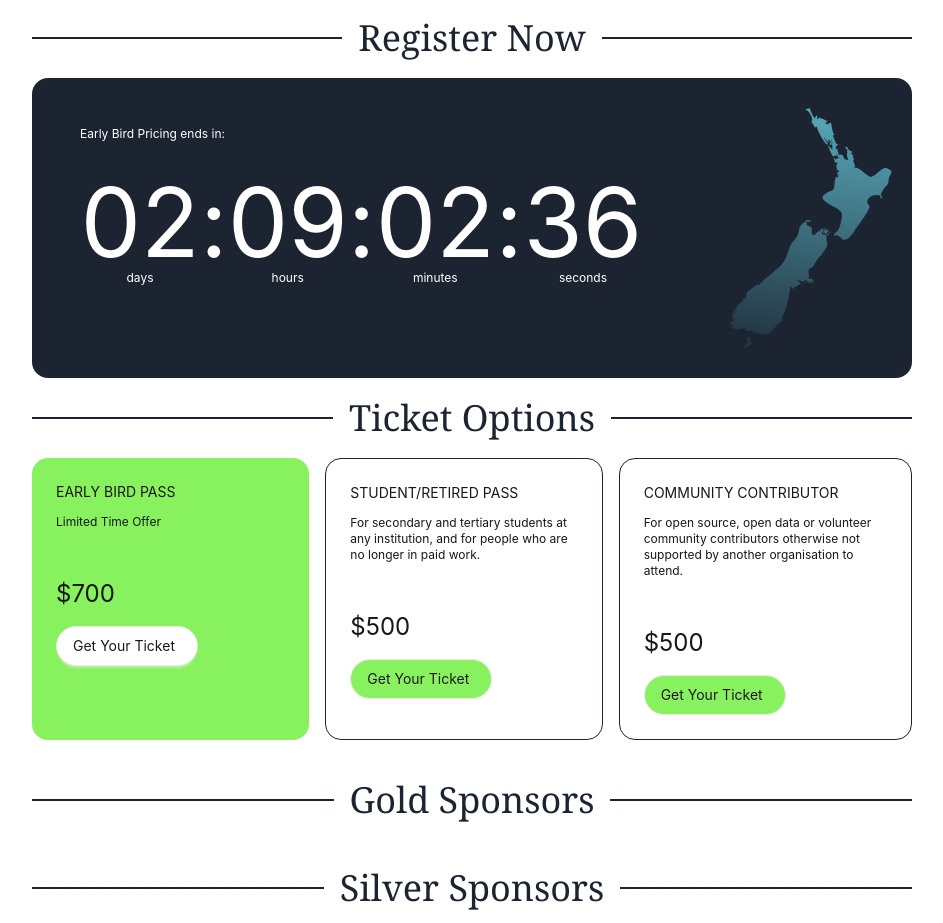
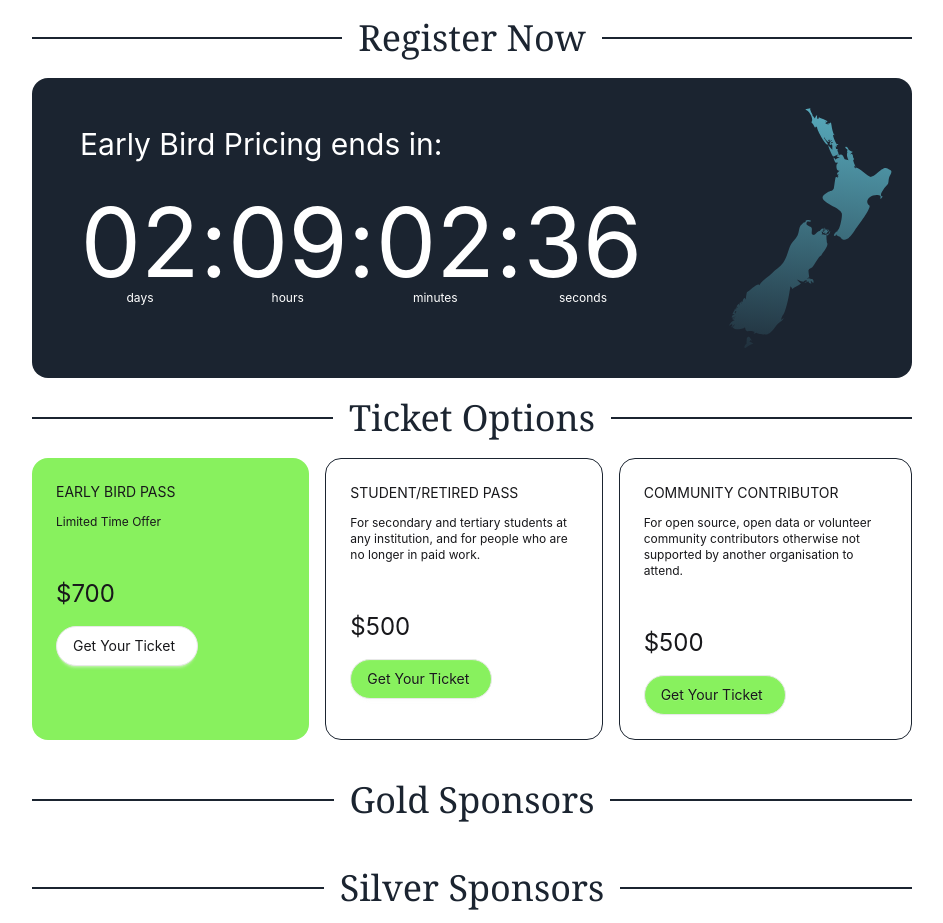
Before and after one commit to osgeo-oceania/foss4g-2025, a SvelteKit app: page / in a window 1280 px wide. Shown: the part 2300-3223 px from the top of the page, without its empty margins (168-1111 px from the left). Built offline with nearby package versions, Linux system fonts and the light colour scheme; what @iconify/tailwind4 would draw is missing.

Commit message:
Update Countdown.svelte

```diff
--- a/src/components/Countdown.svelte
+++ b/src/components/Countdown.svelte
@@ -17,7 +17,7 @@
 </script>
 
 <div class="relative bg-primary flex sm:min-h-[300px] flex-col rounded-2xl p-6 sm:p-12 text-white">
-  <div class="text-xs text-white">
+  <div class="text-3xl text-white">
     {label}
   </div>
   <div class="flex mt-4 sm:mt-8">
```
